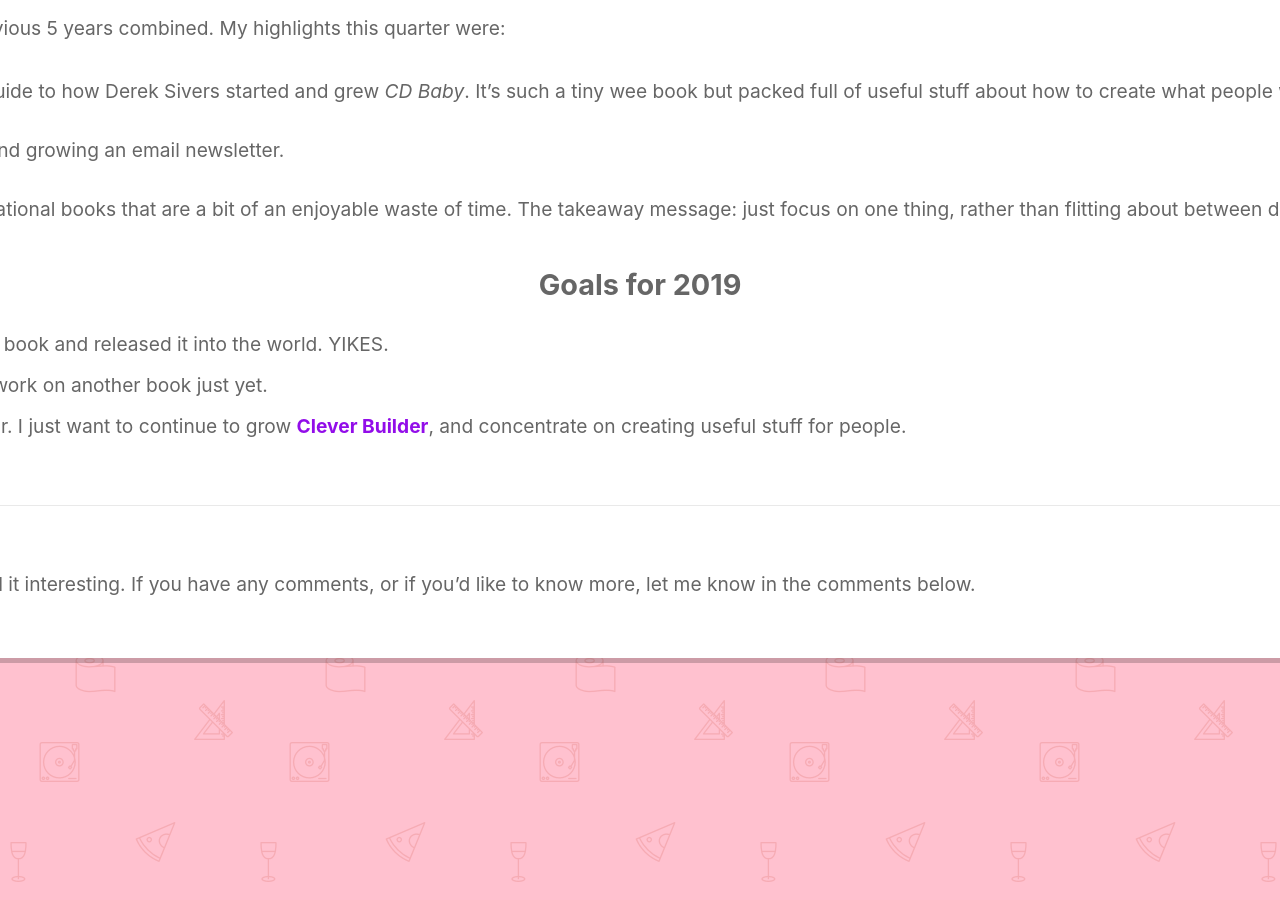
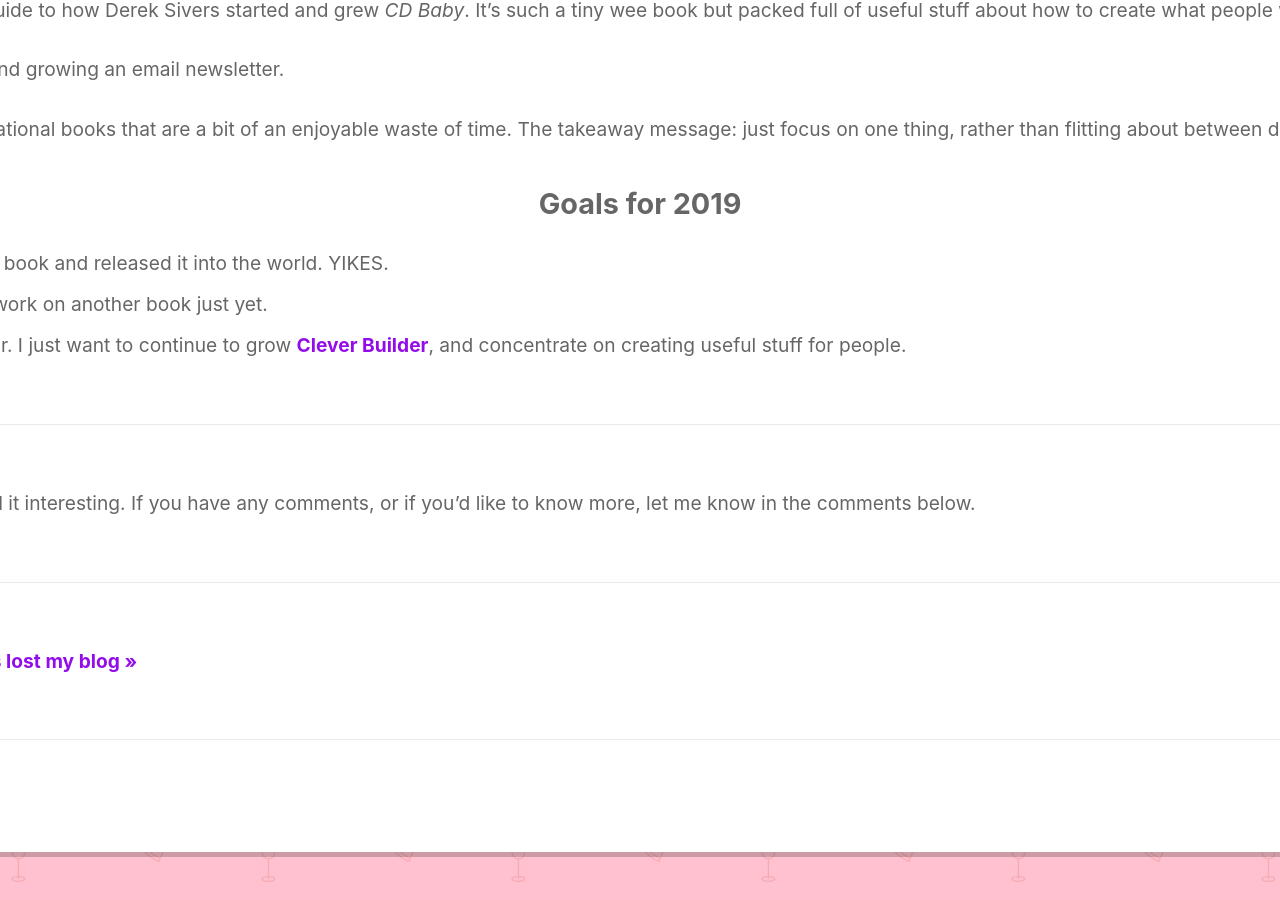
Before and after one commit to monodot/monodot-co-uk, a Jekyll site: the page built from _posts/2019-01-20-review-2018-q4.md, in a window 1280 px wide and 900 px high, scrolled down 3081 px. Built offline with Jekyll 4.4.1, drawn with Linux system fonts in a browser that asks for light colours; comment, search, counter and statistics services are not loaded.

Commit message:
Add navigation and comments

```diff
--- a/_layouts/post.html
+++ b/_layouts/post.html
@@ -19,11 +19,35 @@
             <h1>{{ page.title | markdownify | remove: "<p>" | remove: "</p>" }}</h1>
             {% if page.date %}<p>{{ page.date | date: "%d %B %Y" }}</p>{% endif %}
 
+            {% if page.header.image %}
             <figure>
                 <img src="{{ img_path }}" alt="{{ page.title | strip_html }}"/>
             </figure>
+            {% endif %}
         </header>
 
         {{ content }}
+
+        <hr/>
+
+        <div class="prevnext">
+            {% if page.previous.url %}
+                <a class="prev" href="{{page.previous.url}}">&laquo; {{page.previous.title}}</a>
+            {% endif %}
+            {% if page.next.url %}
+                <a class="next" href="{{page.next.url}}">{{page.next.title}} &raquo;</a>
+            {% endif %}
+        </div>
+
+        <hr/>
+
+        <script src="https://utteranc.es/client.js"
+                repo="monodot/blog-comments"
+                issue-term="pathname"
+                label="comment"
+                theme="github-light"
+                crossorigin="anonymous"
+                async>
+        </script>
     </article>
 </section>
```
